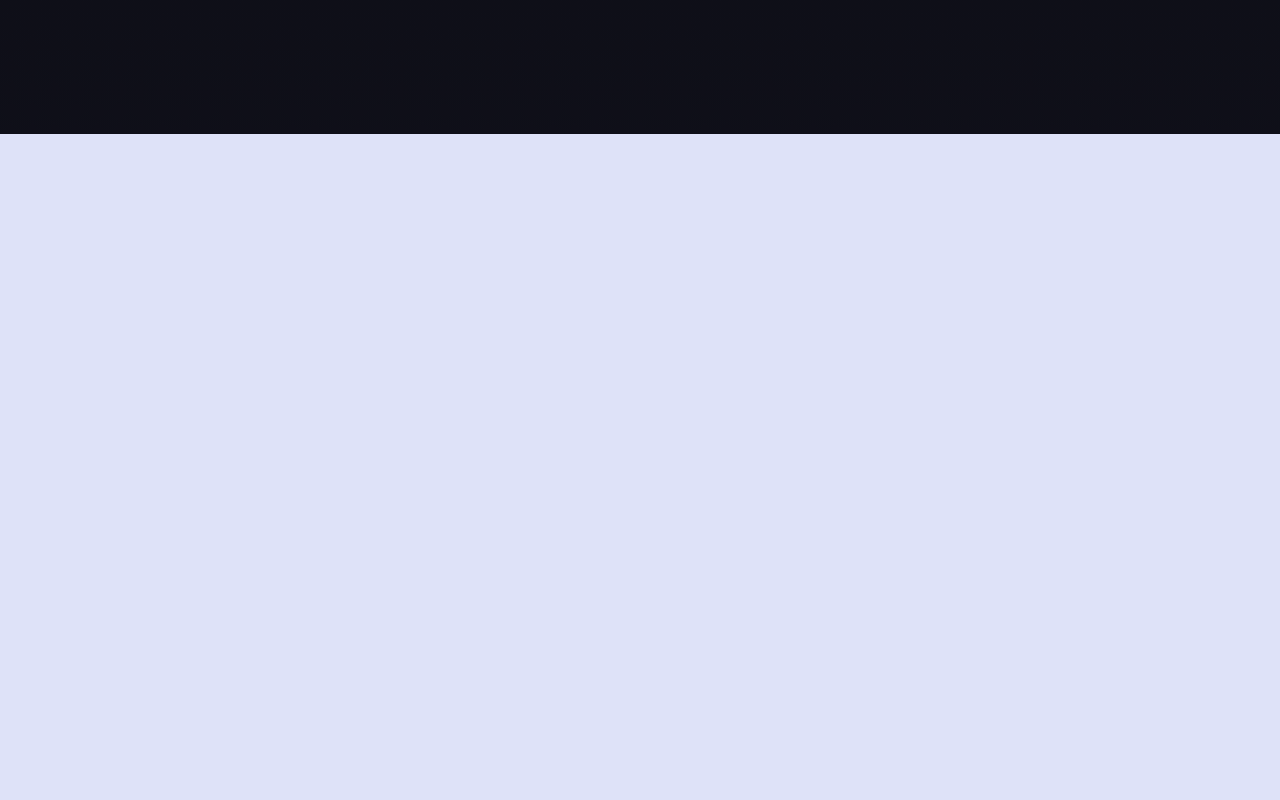
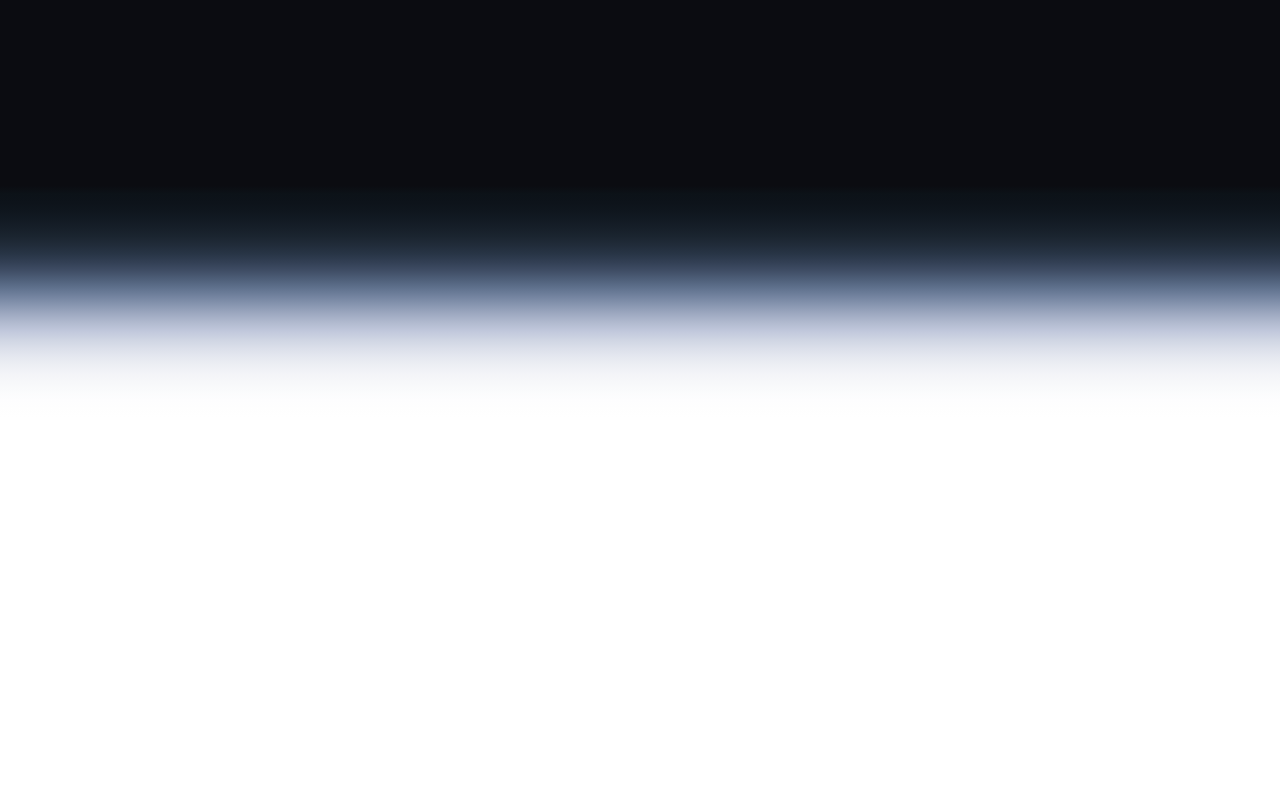
Before and after one commit to lukeromburgh/invoiceGenerator, a plain HTML site: page index.html in a window 1280 px wide. Shown: the part 1820-2620 px from the top of the page. Drawn offline with Linux system fonts and the light colour scheme.

Commit message:
Adding gradients between sections

```diff
--- a/index.html
+++ b/index.html
@@ -52,7 +52,11 @@
             <h2>Invoice <span>With a Twist</span></h2>
         </div>
 
+        <div class="gradient1"></div>
+
         <section class="test"></section>
+
+        <div class="gradient2"></div>
 
         <section class="test1"></section>
 
--- a/styles.css
+++ b/styles.css
@@ -29,7 +29,7 @@ body {
   margin: 0;
   padding: 0;
   font-family: Arial, Helvetica, sans-serif;
-  background-image: linear-gradient(#0b0c11, #12121f);
+  background-color: #0B0C11;
 }
 
 nav {
@@ -159,7 +159,7 @@ nav ul li a:hover {
 /*-----------------------------------------------features-content----------------------------------------------------*/
 .test {
   height: 100vh;
-  background-color: #dee2f8;
+  background-color: #ffffff;
   overflow: hidden;
 }
 
@@ -169,7 +169,61 @@ nav ul li a:hover {
   overflow: hidden;
 }
 
+.gradient1 {
+  min-width: 100%;
+  height: 300px;
+  background-image: linear-gradient(0deg,
+  #FFFFFF,
+  #FFFFFF,
+  #FFFFFF,
+  #FEFEFE,
+  #FDFDFE,
+  #FAFBFC,
+  #F7F8FA,
+  #F3F4F8,
+  #EDEFF4,
+  #E5E8F0,
+  #DBDFEA,
+  #CFD5E3,
+  #C1C8DC,
+  #B1BACF,
+  #9EA9C1,
+  #8997B1,
+  #7484A0,
+  #60728E,
+  #4F607A,
+  #404E66,
+  #334055,
+  #283546,
+  #212C3A,
+  #1B2530,
+  #161F29,
+  #121A23,
+  #0F161E,
+  #0D131A,
+  #0C1218,
+  #0B0C11,
+  #0B0C11,
+  #0B0C11,
+  #0B0C11,
+  #0B0C11,
+  #0B0C11,
+  #0B0C11);
+
+}
+
+.gradient2 {
+  min-width: 100%;
+  height: 300px;
+  background-image: linear-gradient(180deg,
+  #FFFFFF,
+  #4f54df);
+
+
+}
+
 .features {
+  margin-top: 100px;
 
 }
 
@@ -179,6 +233,7 @@ nav ul li a:hover {
   justify-content: center;
   align-items: center;
   text-align: center;
+  margin-top: 100px;
   margin-left: auto;
   margin-right: auto;
   max-width: 50%;
```
